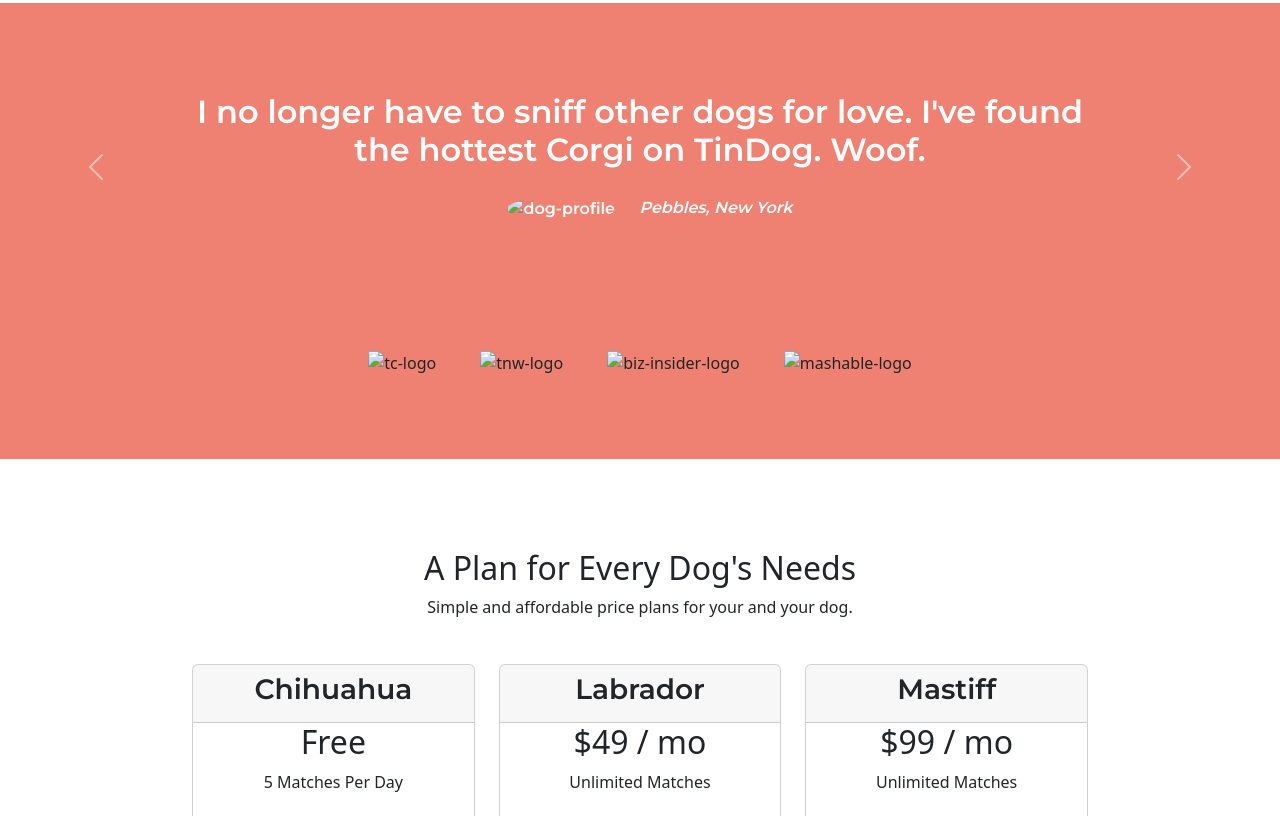
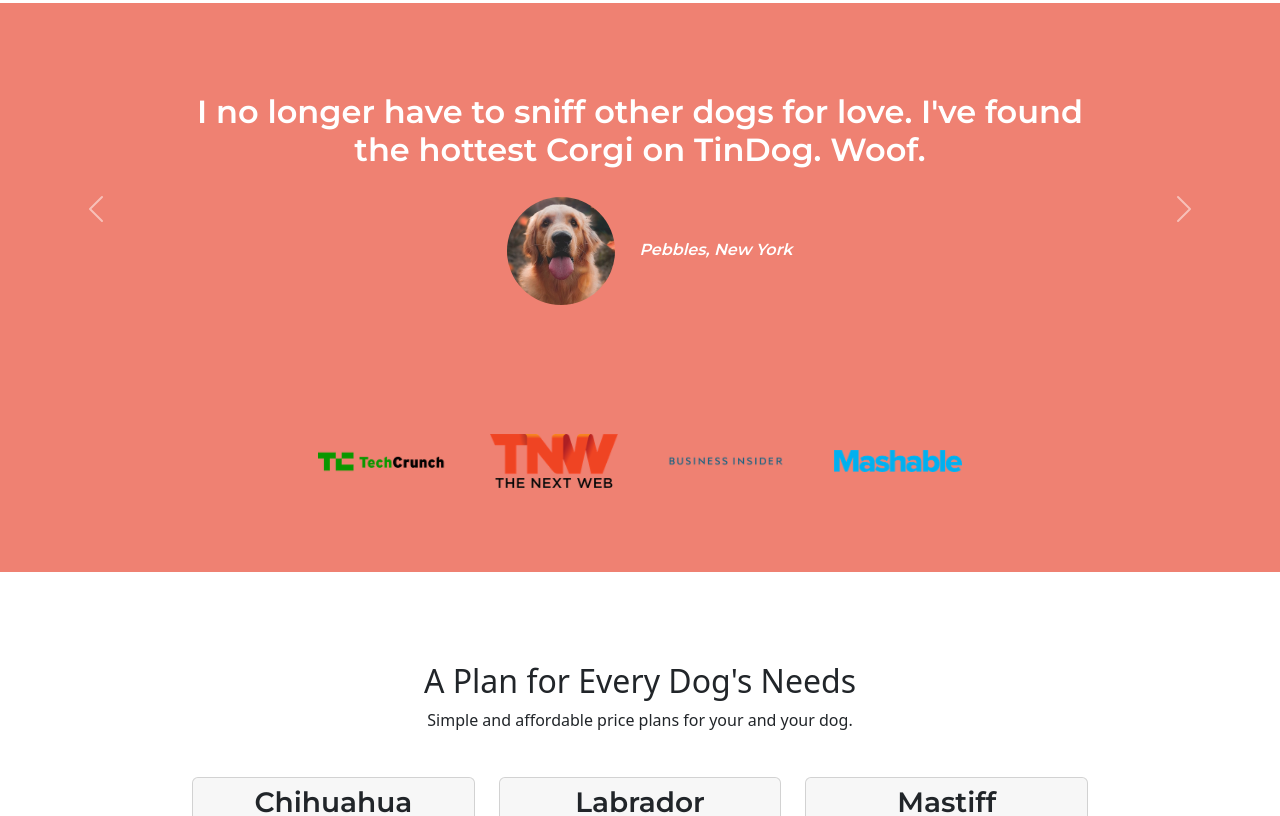
Before and after one commit to imranbasha8/tindog, a plain HTML site: page index.html in a window 1280 px wide. Shown: the part 1296-2112 px from the top of the page. Drawn offline with nearby package versions, Linux system fonts and the light colour scheme; files that its build step writes are made by us from their sources.

Commit message:
Update index.html

```diff
--- a/index.html
+++ b/index.html
@@ -50,7 +50,7 @@
           <button type="button" class="btn btn-outline-light btn-lg db"><i class="fa-brands fa-google-play"> </i>  Download</button>
         </div>
         <div class="col-lg-6">
-          <img class="title-img" src="images/iphone6.png" alt="iphone-mockup">
+          <img class="title-img" src="iphone6.png" alt="iphone-mockup">
         </div>
       </div>
   </section>
@@ -87,13 +87,13 @@
         <div class="carousel-item active">
 
           <h2>I no longer have to sniff other dogs for love. I've found the hottest Corgi on TinDog. Woof.</h2>
-          <img class="testimonial-image" src="images/dog-img.jpg" alt="dog-profile">
+          <img class="testimonial-image" src="dog-img.jpg" alt="dog-profile">
           <em>Pebbles, New York</em>
         </div>
         <div class="carousel-item">
 
           <h2 class="testimonial-text">My dog used to be so lonely, but with TinDog's help, they've found the love of their life. I think.</h2>
-          <img class="testimonial-image" src="images/lady-img.jpg" alt="lady-profile">
+          <img class="testimonial-image" src="lady-img.jpg" alt="lady-profile">
           <em>Beverly, Illinois</em>
         </div>
       </div>
@@ -112,10 +112,10 @@
   <!-- Press -->
 
   <section id="press">
-    <img class="press-image" src="images/techcrunch.png" alt="tc-logo">
-    <img class="press-image" src="images/tnw.png" alt="tnw-logo">
-    <img class="press-image" src="images/bizinsider.png" alt="biz-insider-logo">
-    <img class="press-image" src="images/mashable.png" alt="mashable-logo">
+    <img class="press-image" src="techcrunch.png" alt="tc-logo">
+    <img class="press-image" src="tnw.png" alt="tnw-logo">
+    <img class="press-image" src="bizinsider.png" alt="biz-insider-logo">
+    <img class="press-image" src="mashable.png" alt="mashable-logo">
 
   </section>
 
```
